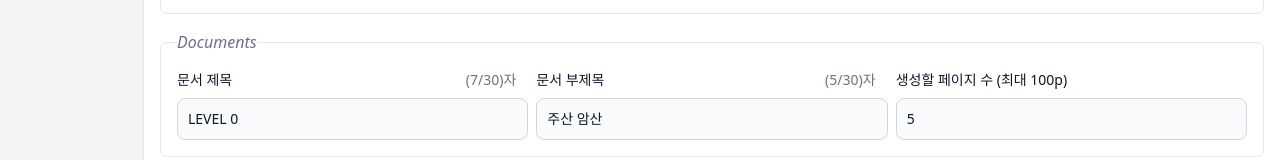
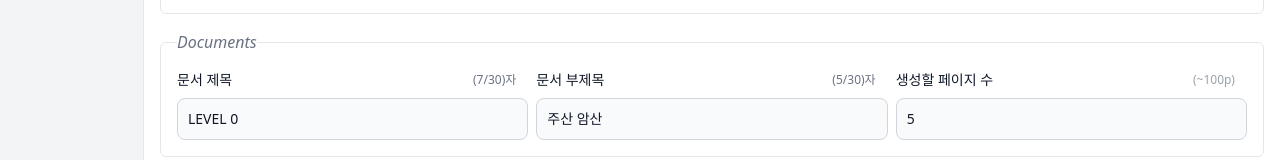
Before and after one commit to semanticist21/go-abacus, a React (Vite) app: page / in a window 1280 px wide. Shown: the part 193-353 px from the top of the page. Built offline with nearby package versions, Linux system fonts and the light colour scheme.

Commit message:
feat: allow ReactNode for MainOption label and update page count UI styling

```diff
--- a/src/components/ui/main-option.tsx
+++ b/src/components/ui/main-option.tsx
@@ -1,8 +1,8 @@
-import {InputHTMLAttributes, useId} from 'react';
+import {InputHTMLAttributes, ReactNode, useId} from 'react';
 import {cn} from '../../util/cn';
 
 interface MainOptionProps extends InputHTMLAttributes<HTMLInputElement> {
-  label: string;
+  label: ReactNode;
   containerClassName?: string;
   formProps?: {
     textCount: number;
@@ -29,7 +29,7 @@ const MainOption = ({
 
         {formProps && (
           <data
-            className="text-gray-500 text-sm data-[invalid=true]:text-red-500"
+            className="text-gray-500 text-xs data-[invalid=true]:text-red-500 font-normal"
             aria-label="현재 입력된 텍스트 길이"
             value={formProps.textCount}
             data-invalid={formProps.textCount > formProps.maxLength || formProps.textCount === 0}
--- a/src/pages/main/body.tsx
+++ b/src/pages/main/body.tsx
@@ -51,7 +51,11 @@ const MainBody = () => {
         />
         <MainOption
           containerClassName="flex-1"
-          label="생성할 페이지 수 (최대 100p)"
+          label={
+            <>
+              생성할 페이지 수<span className="text-xs text-gray-400"> (~100p)</span>
+            </>
+          }
           placeholder="생성할 문제 페이지 수 (ex. 10)"
           type="number"
           min={1}
```
